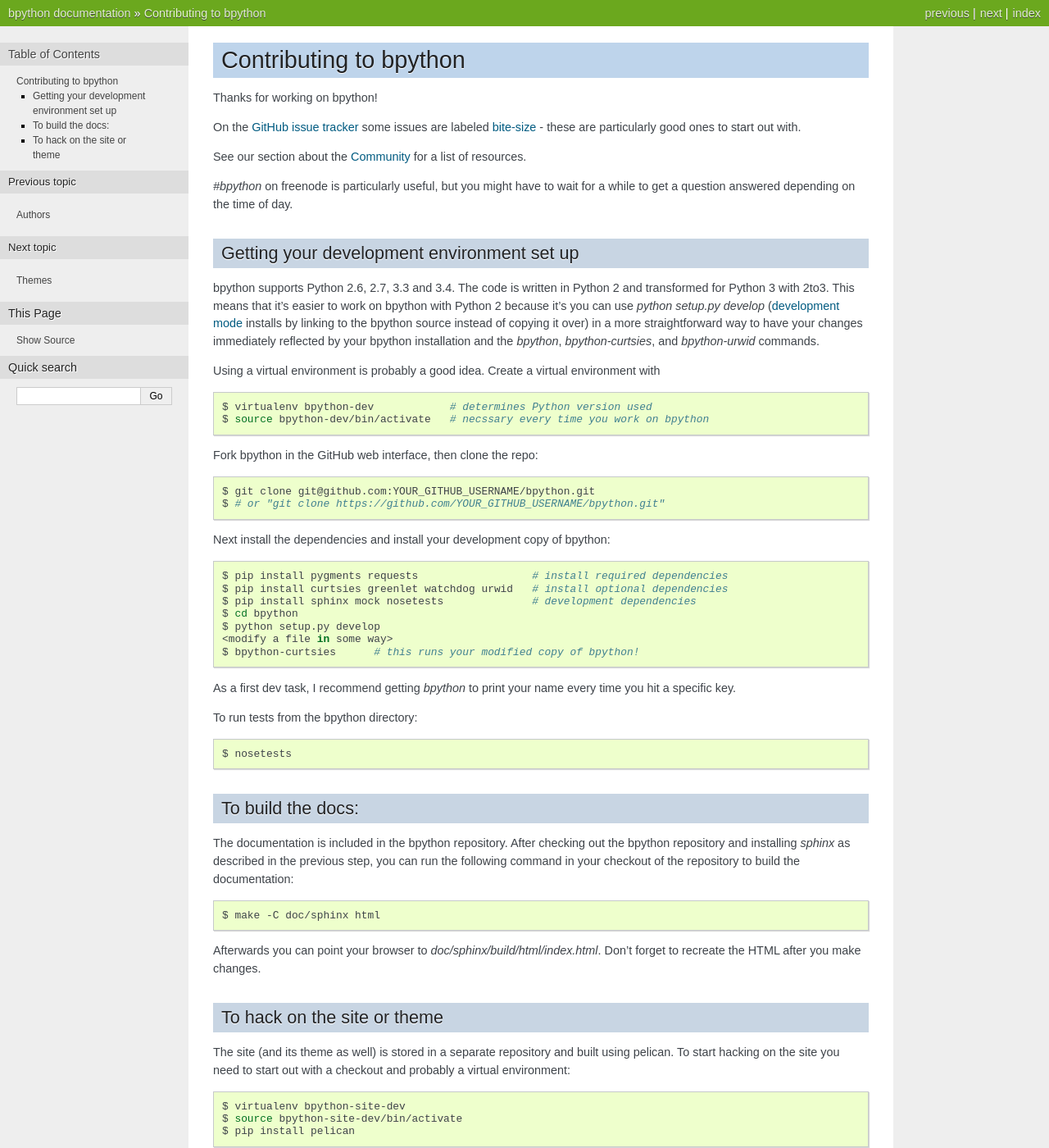
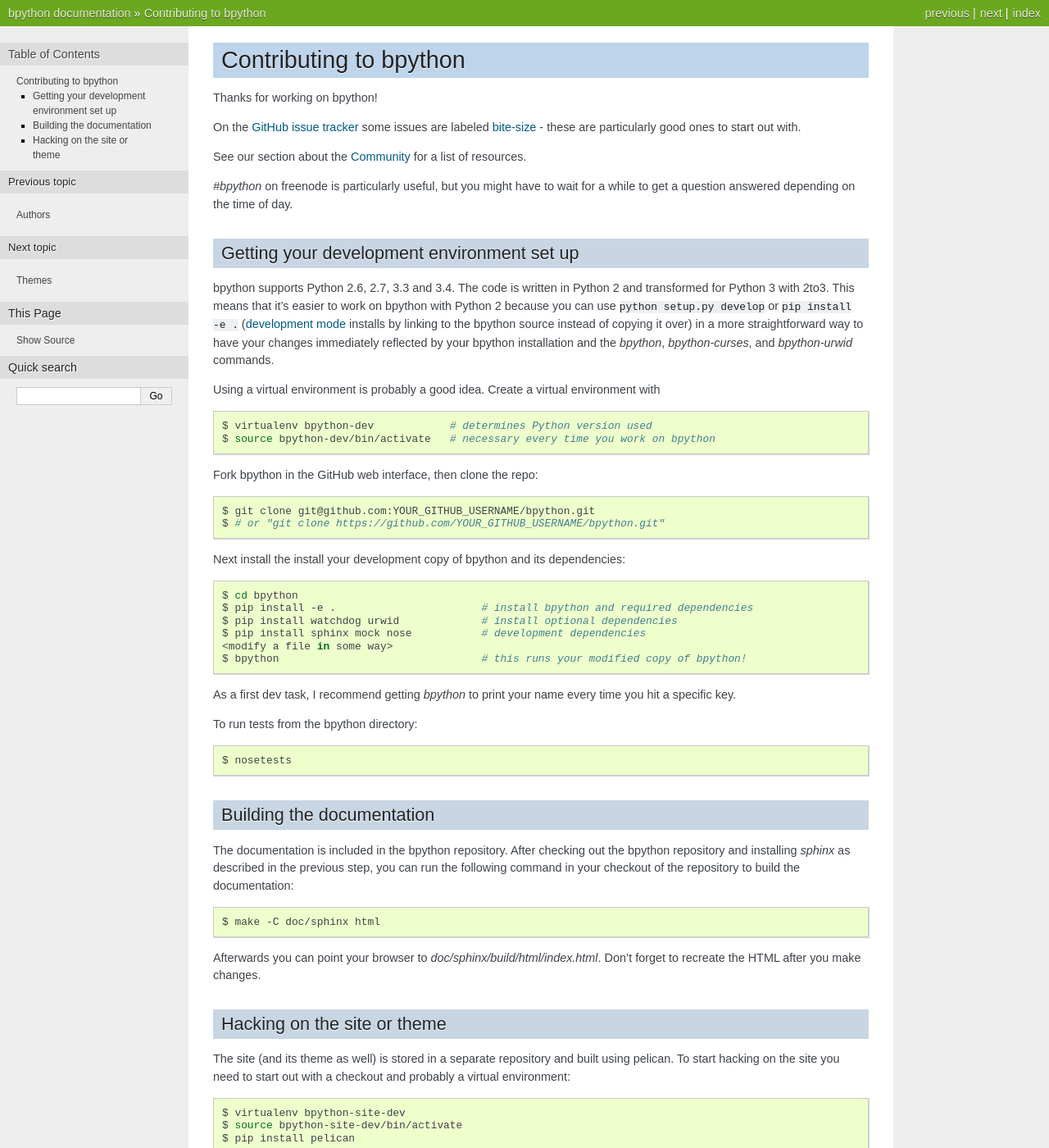
Before and after one commit to bpython/bpython, a Sphinx documentation site: the page built from doc/sphinx/source/contributing.rst, in a window 1280 px wide and 1400 px high. Shown: the whole window at 82% size. Built offline with Sphinx 7.4.7, drawn with Linux system fonts in a browser that asks for light colours; pages that are not in the unit, such as notebooks, are missing from menus.

Commit message:
update contrib docs
use pip install -e . instead of python setup.py develop
install curtsies with above command instead of manually
  (this should prevent curtsies version problems)
change suggested command from bpython-curtsies to bpython

```diff
--- a/doc/sphinx/source/contributing.rst
+++ b/doc/sphinx/source/contributing.rst
@@ -18,12 +18,13 @@
 
 bpython supports Python 2.6, 2.7, 3.3 and 3.4. The code is written in Python
 2 and transformed for Python 3 with 2to3. This means that it's easier
-to work on bpython with Python 2 because it's you can use `python setup.py develop`
+to work on bpython with Python 2 because you can use ``python setup.py develop``
+or ``pip install -e .``
 (`development mode
 <https://pythonhosted.org/setuptools/setuptools.html#development-mode>`_ installs
 by linking to the bpython source instead of copying it over)
 in a more straightforward way to have your changes immediately reflected by
-your bpython installation and the `bpython`, `bpython-curtsies`, and `bpython-urwid`
+your bpython installation and the `bpython`, `bpython-curses`, and `bpython-urwid`
 commands.
 
 Using a virtual environment is probably a good idea. Create a virtual environment with
@@ -31,7 +32,7 @@
 .. code-block:: bash
 
     $ virtualenv bpython-dev            # determines Python version used
-    $ source bpython-dev/bin/activate   # necssary every time you work on bpython
+    $ source bpython-dev/bin/activate   # necessary every time you work on bpython
 
 Fork bpython in the GitHub web interface, then clone the repo:
 
@@ -40,17 +41,16 @@
     $ git clone git@github.com:YOUR_GITHUB_USERNAME/bpython.git
     $ # or "git clone https://github.com/YOUR_GITHUB_USERNAME/bpython.git"
 
-Next install the dependencies and install your development copy of bpython:
+Next install the install your development copy of bpython and its dependencies:
 
 .. code-block:: bash
 
-    $ pip install pygments requests                  # install required dependencies
-    $ pip install curtsies greenlet watchdog urwid   # install optional dependencies
-    $ pip install sphinx mock nosetests              # development dependencies
     $ cd bpython
-    $ python setup.py develop
+    $ pip install -e .                       # install bpython and required dependencies
+    $ pip install watchdog urwid             # install optional dependencies
+    $ pip install sphinx mock nose           # development dependencies
     <modify a file in some way>
-    $ bpython-curtsies      # this runs your modified copy of bpython!
+    $ bpython                                # this runs your modified copy of bpython!
 
 As a first dev task, I recommend getting `bpython` to print your name every time you hit a specific key.
 
@@ -60,8 +60,8 @@
 
     $ nosetests
 
-To build the docs:
-------------------
+Building the documentation
+--------------------------
 
 The documentation is included in the bpython repository. After
 checking out the bpython repository and installing `sphinx` as described in
@@ -75,7 +75,7 @@
 Afterwards you can point your browser to `doc/sphinx/build/html/index.html`.
 Don't forget to recreate the HTML after you make changes.
 
-To hack on the site or theme
+Hacking on the site or theme
 ----------------------------
 
 The site (and its theme as well) is stored in a separate repository and built using
```
